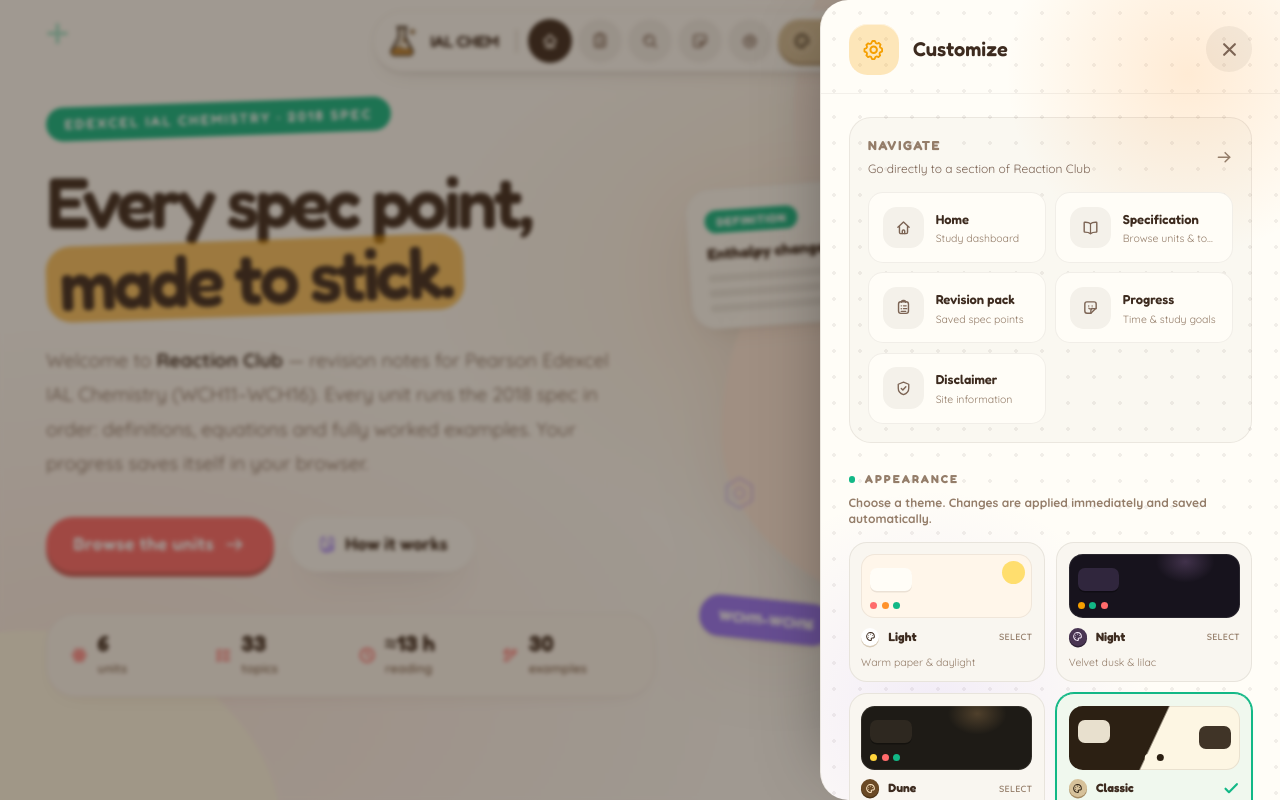
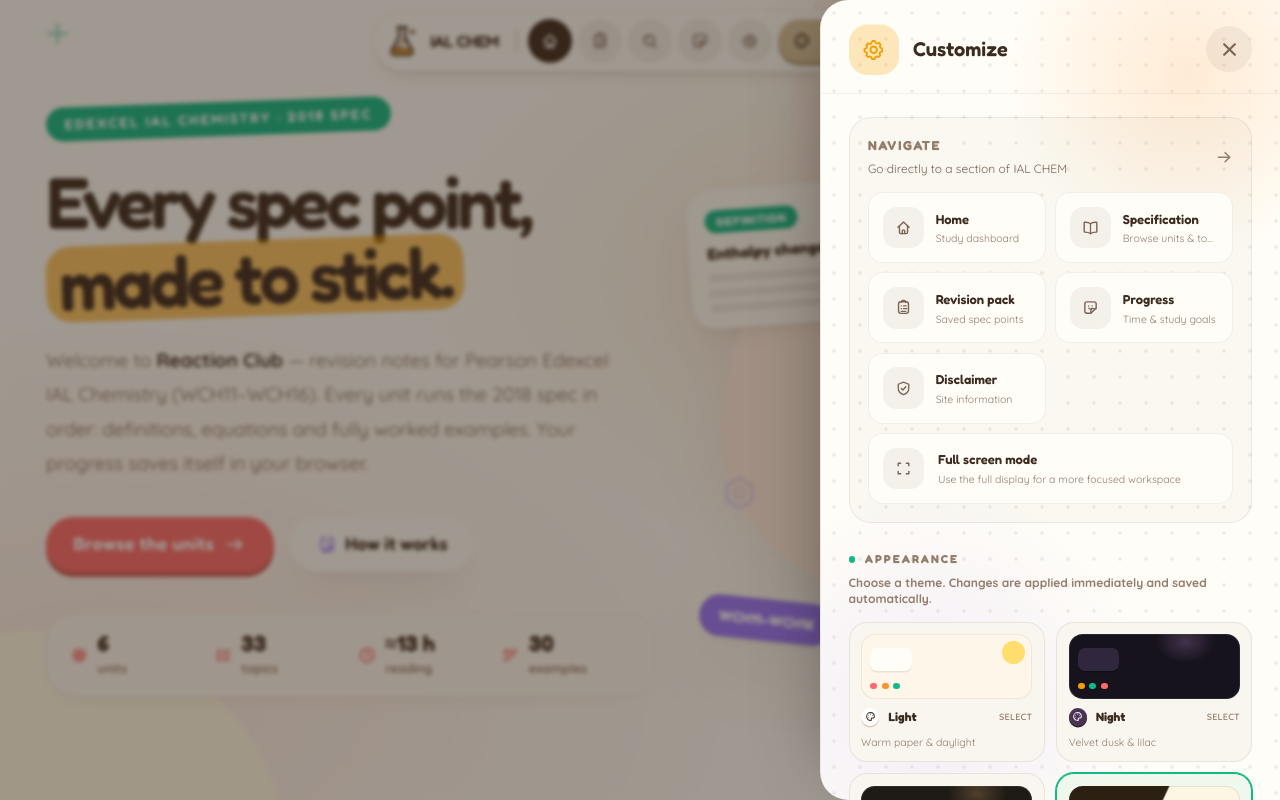
Before and after one commit to Cryptic-Corsair/revision-club, a Next.js app: page / in a window 1280 px wide. Both pictures are taken after a click on the button 749 px from the left and 41 px from the top of the page. Shown: the top 800 px of the page. Built offline with nearby package versions, Linux system fonts and the light colour scheme.

Commit message:
Add fullscreen option to control panel

```diff
--- a/src/components/club/customize.tsx
+++ b/src/components/club/customize.tsx
@@ -2,7 +2,9 @@
 
 import { useEffect, type ReactNode } from "react";
 import { AnimatePresence, m } from "framer-motion";
-import { Check, RotateCcw, Sparkles, Settings, X, Palette, Home, BookOpen, ClipboardList, Sticker, ShieldCheck, ArrowRight } from "./icons";
+import { Check, RotateCcw, Sparkles, Settings,
+  Maximize,
+  Minimize, X, Palette, Home, BookOpen, ClipboardList, Sticker, ShieldCheck, ArrowRight } from "./icons";
 import { readableInk, shade, tint } from "./bits";
 import { accentOf } from "./bands";
 import {
@@ -206,6 +208,8 @@ export function CustomizePanel({
   onOpenPack,
   onOpenProgress,
   onOpenLegal,
+  fullscreen,
+  onToggleFullscreen,
 }: {
   open: boolean;
   onClose: () => void;
@@ -214,6 +218,8 @@ export function CustomizePanel({
   onOpenPack: () => void;
   onOpenProgress: () => void;
   onOpenLegal: () => void;
+  fullscreen: boolean;
+  onToggleFullscreen: () => void;
 }) {
   const prefs = usePrefs();
 
@@ -283,7 +289,7 @@ export function CustomizePanel({
           />
           <m.aside
             role="dialog"
-            aria-label="Customize Reaction Club"
+            aria-label="Customize IAL CHEM"
             initial={{ x: "110%" }}
             animate={{ x: 0 }}
             exit={{ x: "110%" }}
@@ -344,7 +350,7 @@ export function CustomizePanel({
                 <div className="mb-3 flex items-center justify-between">
                   <div>
                     <p className="font-display text-[13px] font-bold tracking-[0.12em] text-ink-faint uppercase">Navigate</p>
-                    <p className="mt-1 text-[12px] text-ink-soft">Go directly to a section of Reaction Club</p>
+                    <p className="mt-1 text-[12px] text-ink-soft">Go directly to a section of IAL CHEM</p>
                   </div>
                   <ArrowRight className="h-4 w-4 text-ink-faint" />
                 </div>
@@ -372,6 +378,20 @@ export function CustomizePanel({
                     </button>
                   ))}
                 </div>
+                <button
+                  type="button"
+                  onClick={() => { onToggleFullscreen(); onClose(); }}
+                  className="mt-2 flex w-full items-center gap-3 rounded-[15px] border border-ink/[0.07] bg-paper px-3 py-3 text-left transition-colors hover:border-ink/20 hover:bg-ink/[0.035]"
+                  aria-label={fullscreen ? "Exit full screen mode" : "Enter full screen mode"}
+                >
+                  <span className="grid h-9 w-9 shrink-0 place-items-center rounded-xl bg-ink/[0.055] text-ink-soft">
+                    {fullscreen ? <Minimize className="h-[17px] w-[17px]" /> : <Maximize className="h-[17px] w-[17px]" />}
+                  </span>
+                  <span className="min-w-0 flex-1">
+                    <span className="block font-display text-[13px] font-semibold text-ink">{fullscreen ? "Exit full screen" : "Full screen mode"}</span>
+                    <span className="mt-0.5 block text-[10.5px] leading-snug text-ink-faint">Use the full display for a more focused workspace</span>
+                  </span>
+                </button>
               </section>
 
               <Section
```
